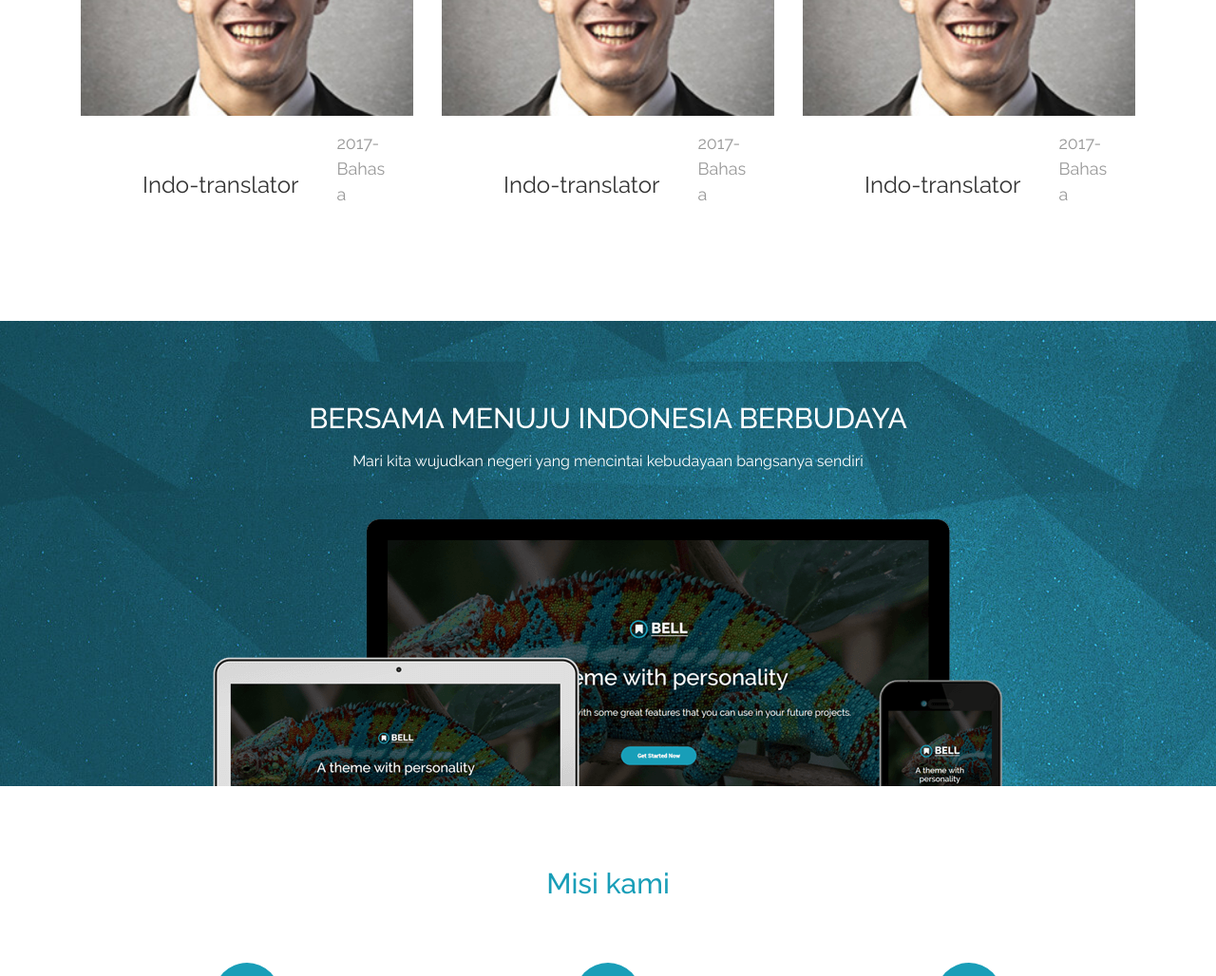
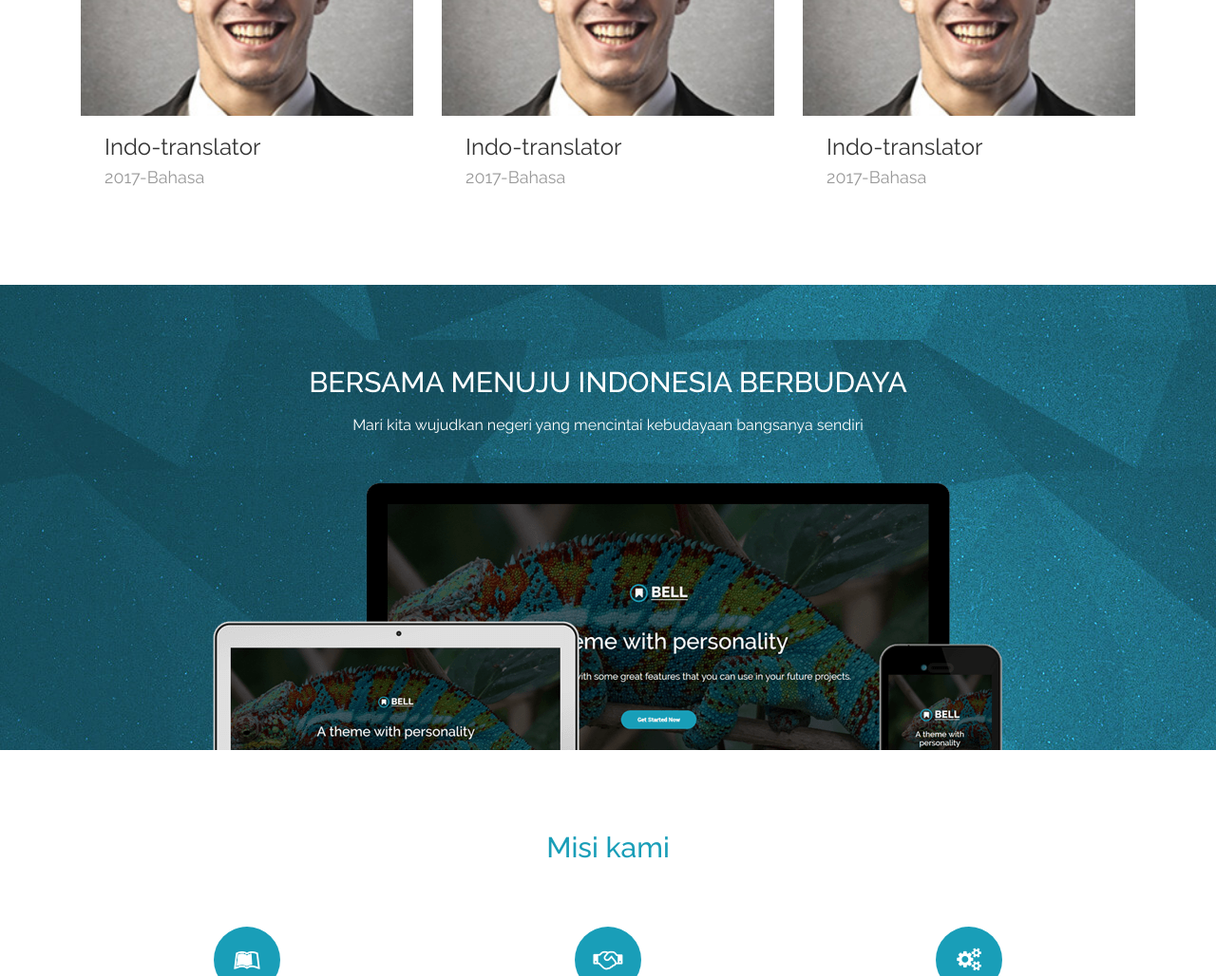
Before and after one commit to Sampana-ID/web-design, a plain HTML site: page index.html in a window 1280 px wide. Shown: the part 1240-2268 px from the top of the page at 95% size. Drawn offline with Linux system fonts and the light colour scheme.

Commit message:
fix application card footer

```diff
--- a/css/style.css
+++ b/css/style.css
@@ -642,7 +642,7 @@ body.mobile-nav-active #mobile-nav-toggle {
   transform: translateY(-50%);
 }
 
-.portfolio-grid .row > div .card .portfolio-over .card-title {
+.portfolio-grid .row > div .card .portfolio-over .card-title-home {
   color: #fff;
   font-size: 30px;
 }
@@ -713,7 +713,7 @@ body.mobile-nav-active #mobile-nav-toggle {
   background-color: #199EB8;
 }
 
-.team .card:hover .card-title-wrap .card-title, .team .card:hover .card-title-wrap .card-text {
+.team .card:hover .card-title-wrap .card-title-home, .team .card:hover .card-title-wrap .card-text {
   color: #fff;
 }
 
@@ -741,13 +741,13 @@ body.mobile-nav-active #mobile-nav-toggle {
   background-color: #fff;
 }
 
-.team .card-title-wrap .card-title, .team .card-title-wrap .card-text {
+.team .card-title-wrap .card-title-home, .team .card-title-wrap .card-text {
   font-family: "Raleway", Helvetica, Arial, sans-serif;
   display: block;
   margin: 0;
 }
 
-.team .card-title-wrap .card-title {
+.team .card-title-wrap .card-title-home {
   font-size: 24px;
   color: #333;
 }
@@ -945,7 +945,7 @@ body.mobile-nav-active #mobile-nav-toggle {
   .feature-col {
     padding-bottom: 30px;
   }
-  .portfolio-grid .card h3.card-title {
+  .portfolio-grid .card h3.card-title-home {
     font-size: 18px !important;
   }
   .portfolio-grid .card .card-text {
--- a/index.html
+++ b/index.html
@@ -99,7 +99,7 @@
           <div class="card card-block">
             <a href="#"><img alt="" class="team-img" src="img/team-1.jpg">
               <div class="card-title-wrap">
-                <span class="card-title">Indo-translator</span> <span class="card-text">2017-Bahasa</span>
+                <span class="card-title-home">Indo-translator</span> <span class="card-text">2017-Bahasa</span>
               </div>
 
               <div class="team-over">
@@ -122,7 +122,7 @@
         <div class="card card-block">
           <a href="#"><img alt="" class="team-img" src="img/team-1.jpg">
             <div class="card-title-wrap">
-              <span class="card-title">Indo-translator</span> <span class="card-text">2017-Bahasa</span>
+              <span class="card-title-home">Indo-translator</span> <span class="card-text">2017-Bahasa</span>
             </div>
 
             <div class="team-over">
@@ -145,7 +145,7 @@
       <div class="card card-block">
         <a href="#"><img alt="" class="team-img" src="img/team-1.jpg">
           <div class="card-title-wrap">
-            <span class="card-title">Indo-translator</span> <span class="card-text">2017-Bahasa</span>
+            <span class="card-title-home">Indo-translator</span> <span class="card-text">2017-Bahasa</span>
           </div>
 
           <div class="team-over">
```
